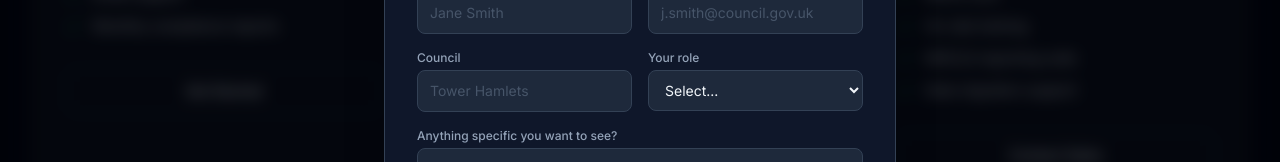
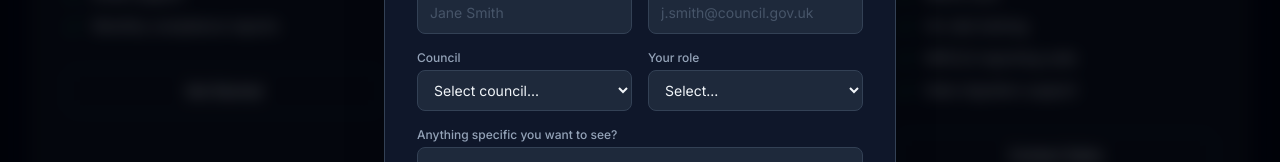
Before and after one commit to skillettsites/prscheck, a Next.js app: page / in a window 1280 px wide. Both pictures are taken after a click on the button "Get Started". Shown: the part 3548-3710 px from the top of the page. Built offline with nearby package versions, Linux system fonts and the light colour scheme.

Commit message:
Council field is now a dropdown with all English councils

```diff
--- a/src/components/DemoPopup.tsx
+++ b/src/components/DemoPopup.tsx
@@ -136,13 +136,49 @@ export function DemoPopup() {
                     <div className="grid grid-cols-2 gap-4">
                       <div>
                         <label className="block text-xs font-medium text-navy-400 mb-1">Council</label>
-                        <input
-                          type="text"
+                        <select
                           value={form.councilName}
                           onChange={(e) => setForm({ ...form, councilName: e.target.value })}
-                          className="w-full rounded-lg border border-navy-700 bg-navy-800 px-3 py-2.5 text-sm text-navy-100 placeholder:text-navy-600 focus:border-accent-500 focus:outline-none focus:ring-1 focus:ring-accent-500"
-                          placeholder="Tower Hamlets"
-                        />
+                          className="w-full rounded-lg border border-navy-700 bg-navy-800 px-3 py-2.5 text-sm text-navy-100 focus:border-accent-500 focus:outline-none focus:ring-1 focus:ring-accent-500"
+                        >
+                          <option value="">Select council...</option>
+                          {[
+                            "Barking and Dagenham", "Barnet", "Barnsley", "Bath and North East Somerset",
+                            "Bedford", "Bexley", "Birmingham", "Blackburn with Darwen", "Blackpool",
+                            "Bolton", "Bournemouth, Christchurch and Poole", "Bracknell Forest", "Bradford",
+                            "Brent", "Brighton and Hove", "Bristol", "Bromley", "Buckinghamshire",
+                            "Bury", "Calderdale", "Cambridge", "Camden", "Central Bedfordshire",
+                            "Cheshire East", "Cheshire West and Chester", "City of London", "Cornwall",
+                            "Coventry", "Croydon", "Cumberland", "Darlington", "Derby", "Derbyshire",
+                            "Devon", "Doncaster", "Dorset", "Dudley", "Durham", "Ealing",
+                            "East Riding of Yorkshire", "East Suffolk", "Enfield", "Essex", "Gateshead",
+                            "Gloucester", "Greenwich", "Hackney", "Halton", "Hammersmith and Fulham",
+                            "Hampshire", "Haringey", "Harrow", "Hartlepool", "Havering", "Herefordshire",
+                            "Hertfordshire", "Hillingdon", "Hounslow", "Hull", "Islington",
+                            "Kensington and Chelsea", "Kent", "Kingston upon Thames", "Kirklees",
+                            "Knowsley", "Lambeth", "Lancashire", "Leeds", "Leicester", "Lewisham",
+                            "Lincolnshire", "Liverpool", "Luton", "Manchester", "Medway", "Merton",
+                            "Middlesbrough", "Milton Keynes", "Newcastle upon Tyne", "Newham",
+                            "Norfolk", "North East Lincolnshire", "North Lincolnshire",
+                            "North Northamptonshire", "North Somerset", "North Tyneside", "North Yorkshire",
+                            "Northumberland", "Nottingham", "Nottinghamshire", "Oldham", "Oxfordshire",
+                            "Peterborough", "Plymouth", "Portsmouth", "Reading", "Redbridge",
+                            "Redcar and Cleveland", "Richmond upon Thames", "Rochdale", "Rotherham",
+                            "Rutland", "Salford", "Sandwell", "Sefton", "Sheffield", "Shropshire",
+                            "Slough", "Solihull", "Somerset", "South Gloucestershire", "South Tyneside",
+                            "Southampton", "Southend-on-Sea", "Southwark", "St Helens", "Staffordshire",
+                            "Stockport", "Stockton-on-Tees", "Stoke-on-Trent", "Suffolk", "Sunderland",
+                            "Surrey", "Sutton", "Swindon", "Tameside", "Telford and Wrekin",
+                            "Thurrock", "Torbay", "Tower Hamlets", "Trafford", "Wakefield", "Walsall",
+                            "Waltham Forest", "Wandsworth", "Warrington", "Warwickshire",
+                            "West Berkshire", "West Northamptonshire", "West Suffolk", "Westminster",
+                            "Westmorland and Furness", "Wigan", "Wiltshire", "Windsor and Maidenhead",
+                            "Wirral", "Wokingham", "Wolverhampton", "Worcestershire", "York",
+                            "Other",
+                          ].map((c) => (
+                            <option key={c} value={c}>{c}</option>
+                          ))}
+                        </select>
                       </div>
                       <div>
                         <label className="block text-xs font-medium text-navy-400 mb-1">Your role</label>
```
